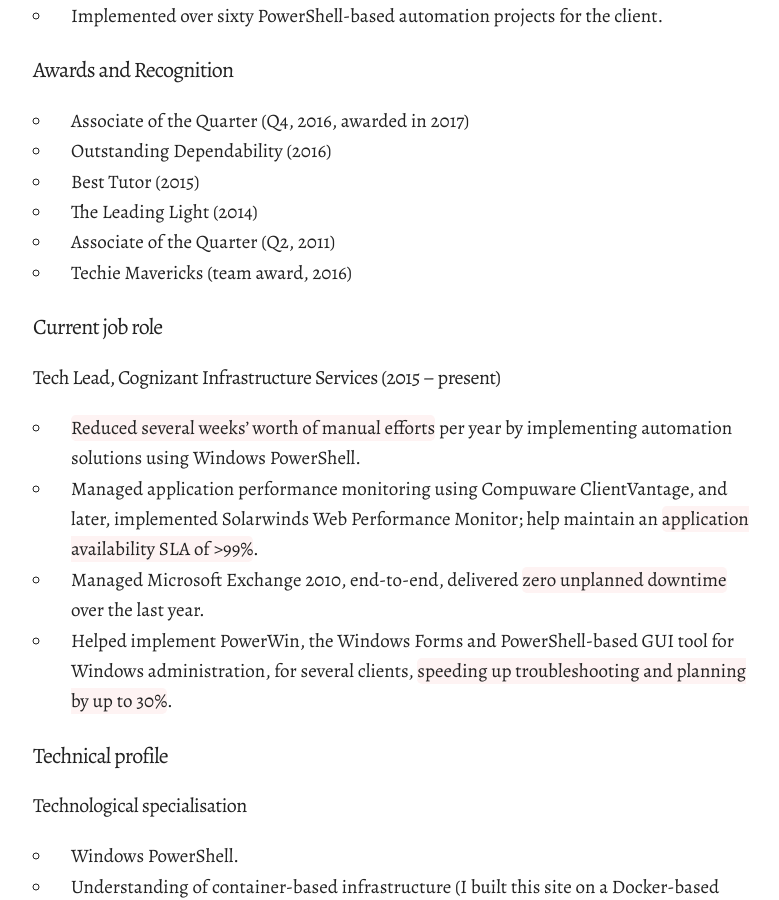
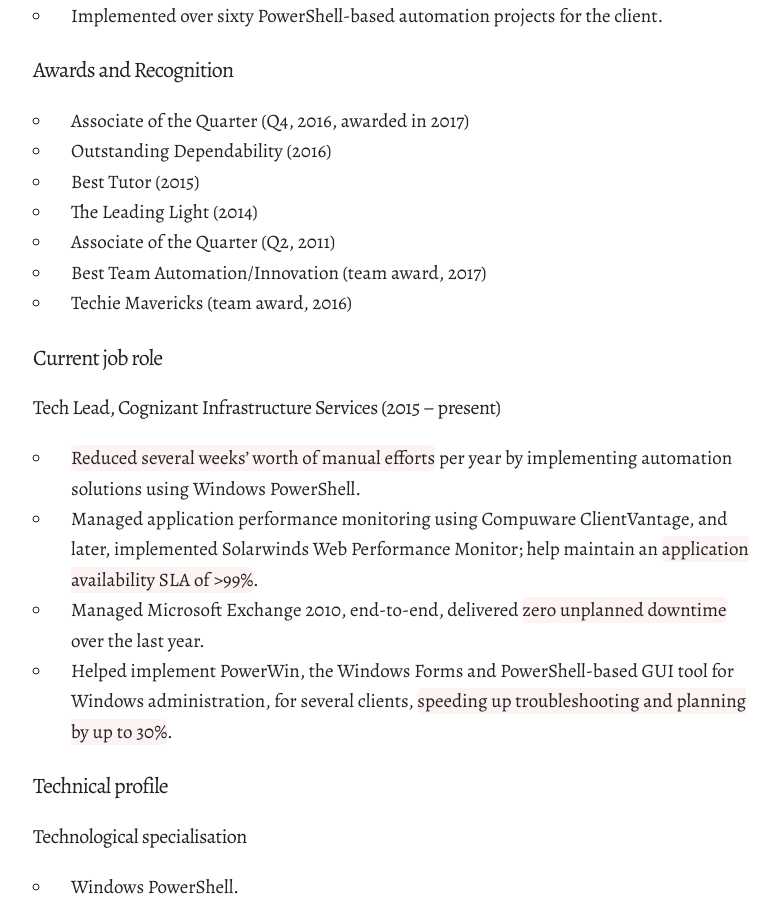
Before and after one commit to theramiyer/resume, a Jekyll site: the page built from _posts/2010-07-21-cognizant-technology-solutions.md, in a window 1280 px wide and 900 px high, scrolled down 353 px. Shown: the whole window, without its empty margins (247-1026 px from the left). Built offline with Jekyll 4.4.1, drawn with Linux system fonts in a browser that asks for light colours; nearby versions of some CDN libraries.

Commit message:
Add automation/innovation award

```diff
--- a/_posts/2010-07-21-cognizant-technology-solutions.md
+++ b/_posts/2010-07-21-cognizant-technology-solutions.md
@@ -20,6 +20,7 @@
 - Best Tutor (2015)
 - The Leading Light (2014)
 - Associate of the Quarter (Q2, 2011)
+- Best Team Automation/Innovation (team award, 2017)
 - Techie Mavericks (team award, 2016)
 
 #### Current job role
```
